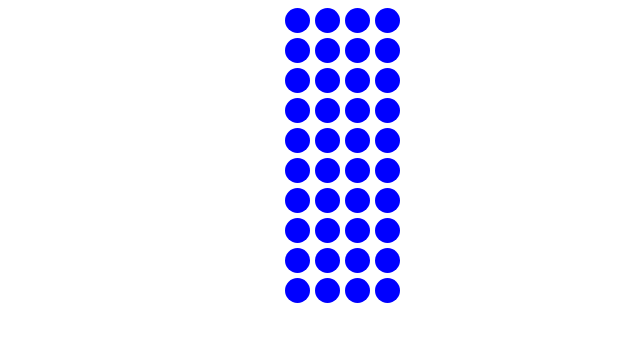
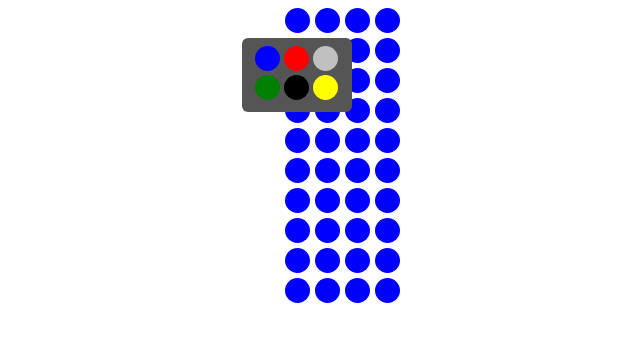
Before and after one commit to lime999/mastermind, a plain HTML site: page iteration2/index.html in a window 1280 px wide. Both pictures are taken after a click on the element 595 px from the left and 20 px from the top of the page. Shown: the whole page, without its empty margins (298-938 px from the left). Drawn offline with Linux system fonts and the light colour scheme.

Commit message:
Fix popup position. Open matching popup.

```diff
--- a/iteration2/scripts.js
+++ b/iteration2/scripts.js
@@ -30,19 +30,17 @@ function createPopup() {
     return popup;
 }
 
-function togglePopup() {
-    var popup = document.getElementById("colorSelectPopup");
-    popup.classList.toggle("show");
-
+function togglePopup(dot) {
+    dot.firstChild.classList.toggle("show");
 }
 
 function changeDotColor(color) {
     selectedDot.style.backgroundColor = color;
-    togglePopup();
+    //togglePopup(selectedDot);
     selectedDot = null;
 }
 
 function showPopup(dot) {
-    togglePopup();
+    togglePopup(dot);
     selectedDot = dot;
 }
--- a/iteration2/styles.css
+++ b/iteration2/styles.css
@@ -47,7 +47,7 @@ body {
   margin-left: 2px;
 }
 
-#colorSelectPopup.show {
+.popuptext.show {
   visibility: visible;
   -webkit-animation: fadeIn 1s;
   animation: fadeIn 1s;
@@ -61,9 +61,10 @@ body {
   text-align: center;
   border-radius: 6px;
   padding: 8px 0;
-  position: absolute;
   z-index: 1;
-  top: 35px;
-  left: 50%;
-  margin-left: -55px;
+  position: relative;
+  z-index: 1;
+  top: 30px;
+  margin-left: -43px;
+  display: block;
 }
```
